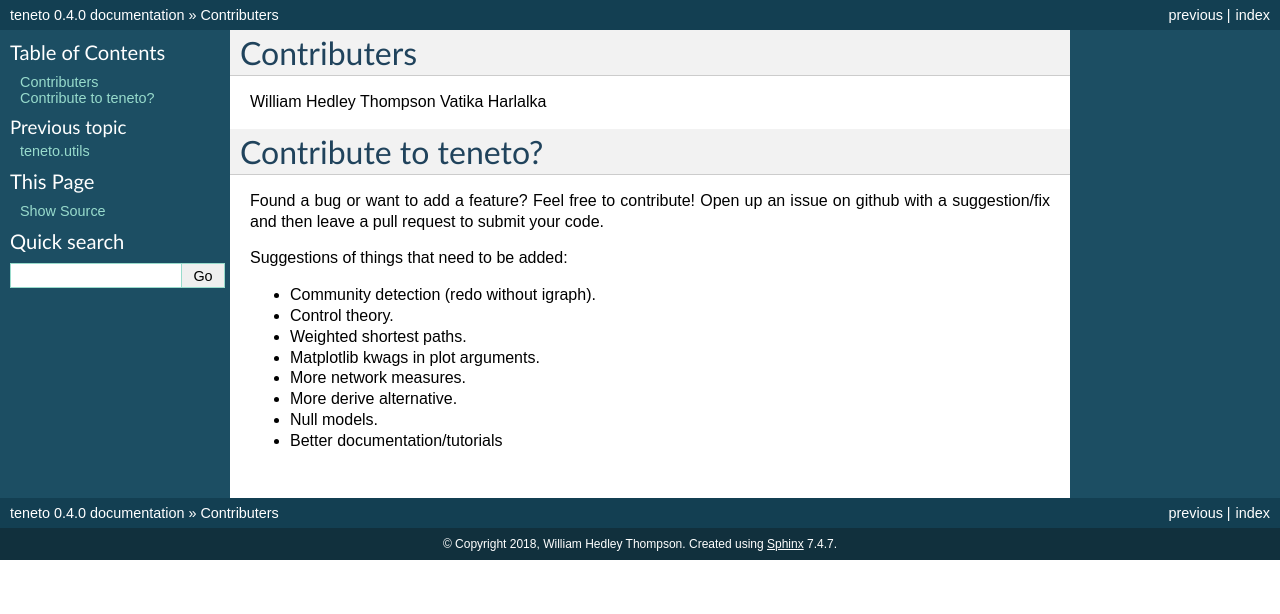
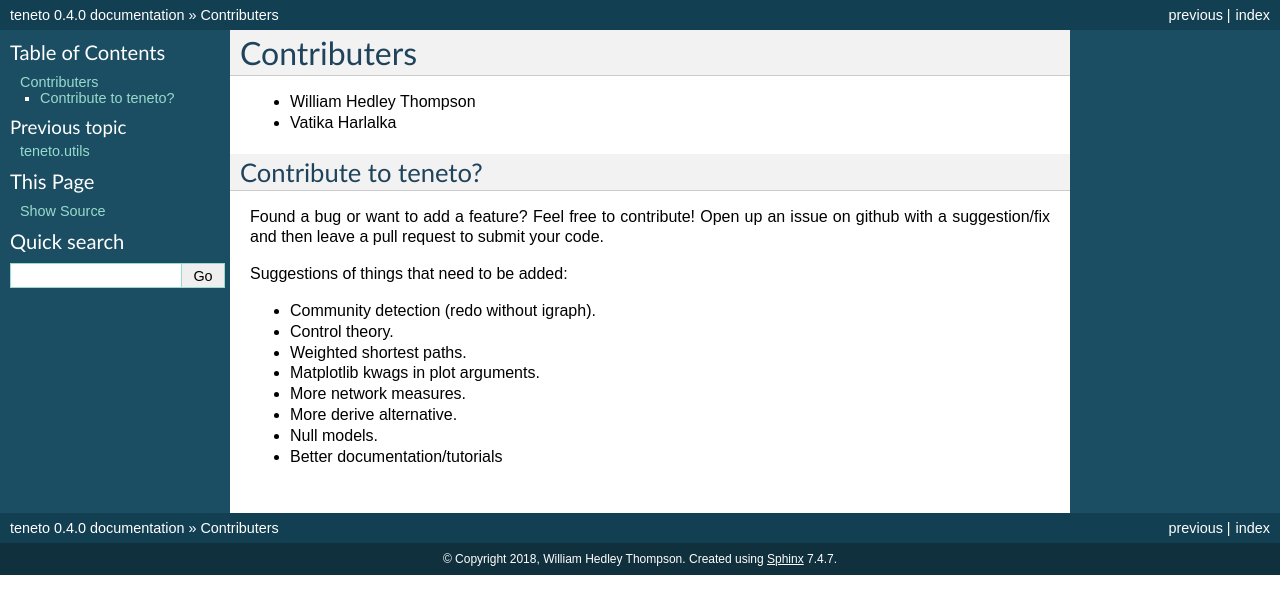
Before and after one commit to wiheto/teneto, a Sphinx documentation site: the page built from docs/contribute.rst, in a window 1280 px wide. Shown: the top 614 px of the page. Built offline with Sphinx 7.4.7, drawn with Linux system fonts in a browser that asks for light colours; pages that are not in the unit, such as notebooks, are missing from menus.

```diff
--- a/docs/contribute.rst
+++ b/docs/contribute.rst
@@ -1,11 +1,11 @@
 Contributers
 --------------------
-William Hedley Thompson
-Vatika Harlalka
+- William Hedley Thompson
+- Vatika Harlalka
 
 
 Contribute to teneto?
------------------------
+======================
 
 Found a bug or want to add a feature? Feel free to contribute! Open up an issue on github with a suggestion/fix and then leave a pull request to submit your code.
 
```
